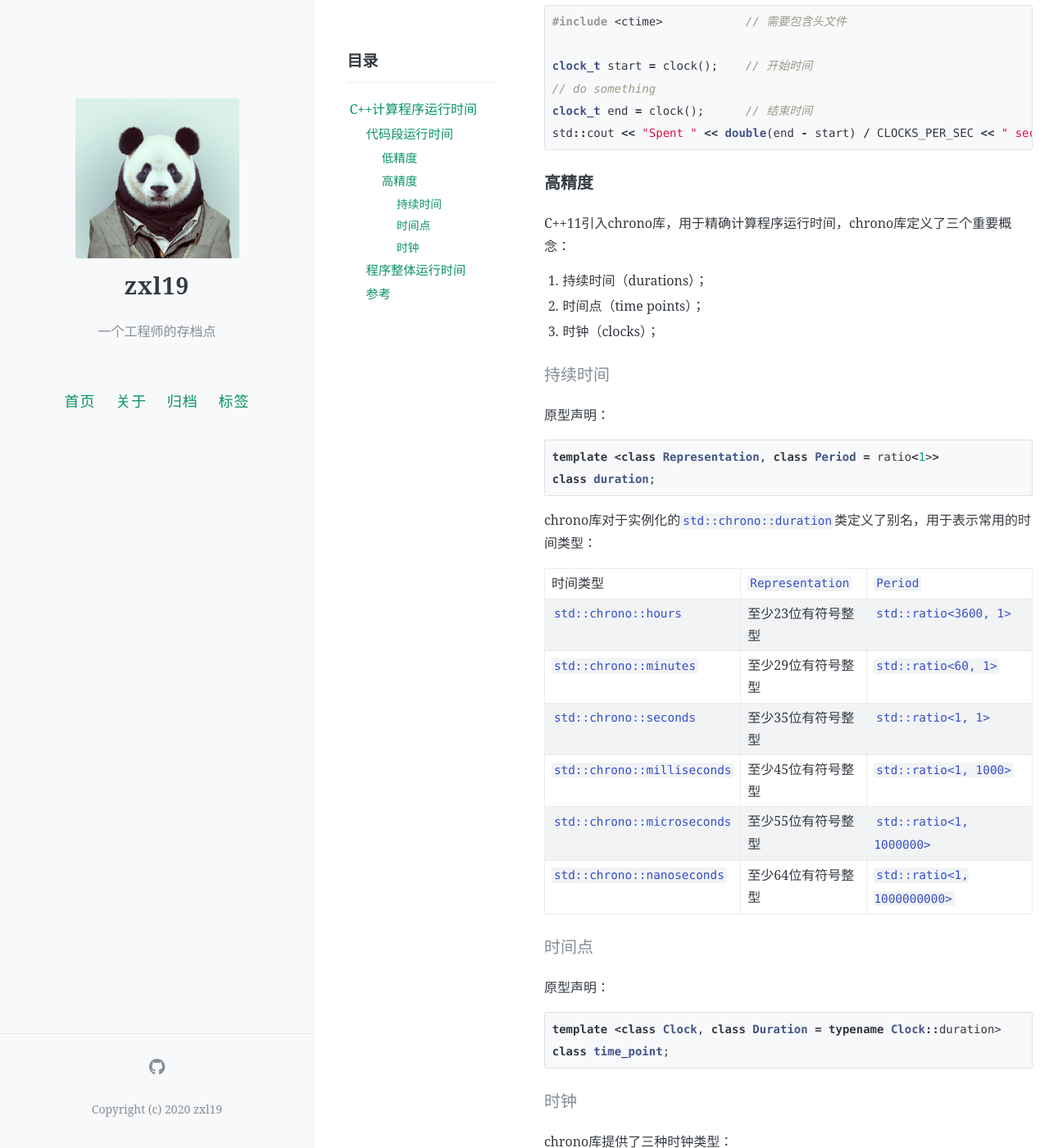
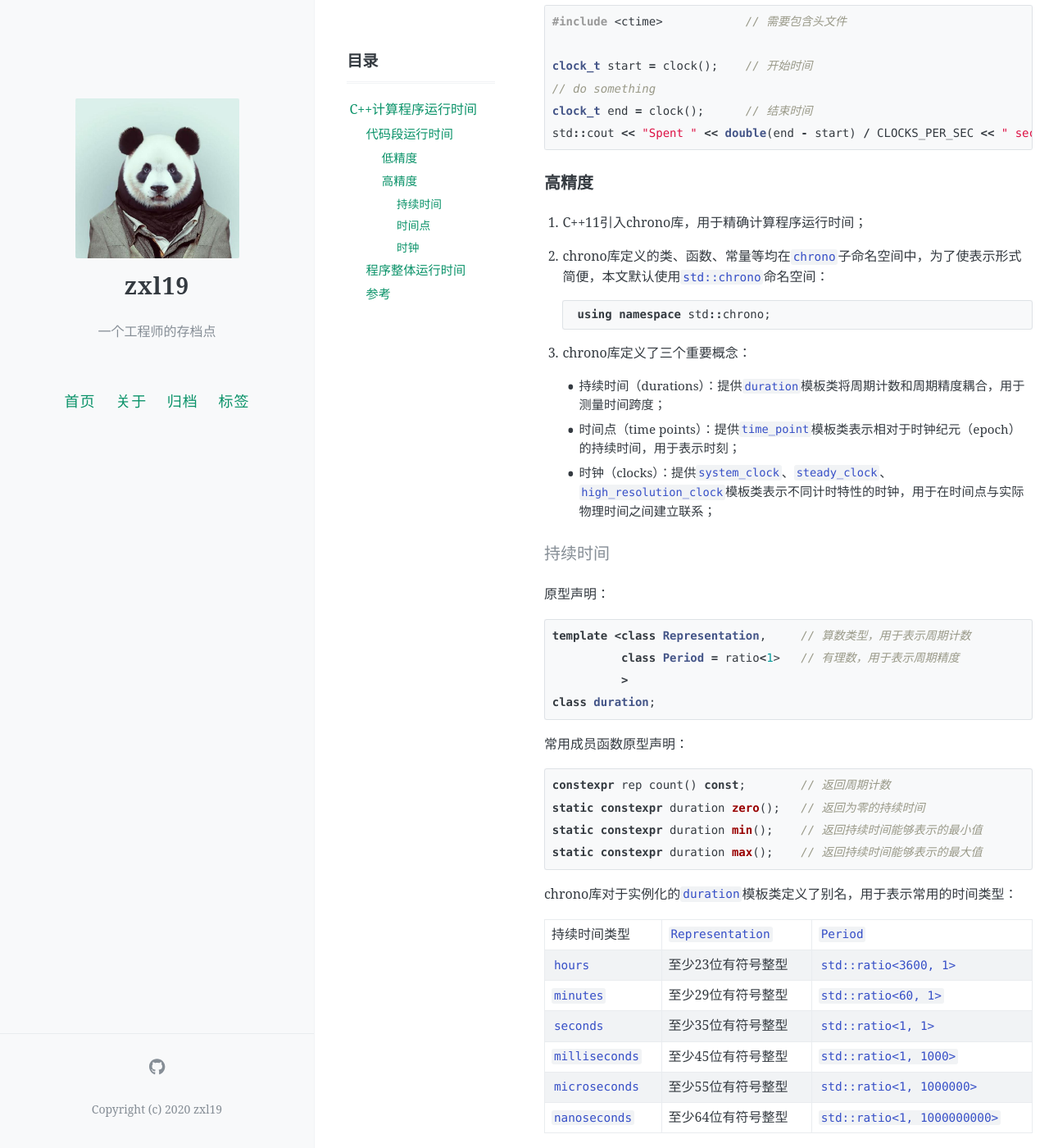
Before and after one commit to zxl19/zxl19.github.io, a Jekyll site: the page built from _posts/2021-06-02-cpp-time.md, in a window 1280 px wide and 1400 px high, scrolled down 346 px. Shown: the whole window at 82% size. Built offline with Jekyll 4.4.1, drawn with Linux system fonts in a browser that asks for light colours; comment, search, counter and statistics services are not loaded; some of the changed text lies outside the part shown.

Commit message:
Update Posts

````diff
--- a/_posts/2021-06-02-cpp-time.md
+++ b/_posts/2021-06-02-cpp-time.md
@@ -28,31 +28,56 @@ std::cout << "Spent " << double(end - start) / CLOCKS_PER_SEC << " seconds." <<
 
 ### 高精度
 
-C++11引入chrono库，用于精确计算程序运行时间，chrono库定义了三个重要概念：
+1. C++11引入chrono库，用于精确计算程序运行时间；
+2. chrono库定义的类、函数、常量等均在`chrono`子命名空间中，为了使表示形式简便，本文默认使用`std::chrono`命名空间：
 
-1. 持续时间（durations）；
-2. 时间点（time points）；
-3. 时钟（clocks）；
+    ```cpp
+    using namespace std::chrono;
+    ```
+
+3. chrono库定义了三个重要概念：
+
+    - 持续时间（durations）：提供`duration`模板类将周期计数和周期精度耦合，用于测量时间跨度；
+    - 时间点（time points）：提供`time_point`模板类表示相对于时钟纪元（epoch）的持续时间，用于表示时刻；
+    - 时钟（clocks）：提供`system_clock`、`steady_clock`、`high_resolution_clock`模板类表示不同计时特性的时钟，用于在时间点与实际物理时间之间建立联系；
 
 #### 持续时间
 
 原型声明：
 
 ```cpp
-template <class Representation, class Period = ratio<1>>
+template <class Representation,     // 算数类型，用于表示周期计数
+          class Period = ratio<1>   // 有理数，用于表示周期精度
+          >
 class duration;
 ```
 
-chrono库对于实例化的`std::chrono::duration`类定义了别名，用于表示常用的时间类型：
+常用成员函数原型声明：
 
-| 时间类型 | `Representation` | `Period` |
+```cpp
+constexpr rep count() const;        // 返回周期计数
+static constexpr duration zero();   // 返回为零的持续时间
+static constexpr duration min();    // 返回持续时间能够表示的最小值
+static constexpr duration max();    // 返回持续时间能够表示的最大值
+```
+
+chrono库对于实例化的`duration`模板类定义了别名，用于表示常用的时间类型：
+
+| 持续时间类型 | `Representation` | `Period` |
 | :--- | :--- | :--- |
-| `std::chrono::hours` | 至少23位有符号整型 | `std::ratio<3600, 1>` |
-| `std::chrono::minutes` | 至少29位有符号整型 | `std::ratio<60, 1>` |
-| `std::chrono::seconds` | 至少35位有符号整型 | `std::ratio<1, 1>` |
-| `std::chrono::milliseconds` | 至少45位有符号整型 | `std::ratio<1, 1000>` |
-| `std::chrono::microseconds` | 至少55位有符号整型 | `std::ratio<1, 1000000>` |
-| `std::chrono::nanoseconds` | 至少64位有符号整型 | `std::ratio<1, 1000000000>` |
+| `hours` | 至少23位有符号整型 | `std::ratio<3600, 1>` |
+| `minutes` | 至少29位有符号整型 | `std::ratio<60, 1>` |
+| `seconds` | 至少35位有符号整型 | `std::ratio<1, 1>` |
+| `milliseconds` | 至少45位有符号整型 | `std::ratio<1, 1000>` |
+| `microseconds` | 至少55位有符号整型 | `std::ratio<1, 1000000>` |
+| `nanoseconds` | 至少64位有符号整型 | `std::ratio<1, 1000000000>` |
+
+不同持续时间类型之间可以使用`duration_cast`模板函数相互转换，原型声明：
+
+```cpp
+template <class ToDuration, class Rep, class Period>
+constexpr ToDuration duration_cast(const duration<Rep, Period>& dtn);
+```
 
 #### 时间点
 
@@ -63,41 +88,56 @@ template <class Clock, class Duration = typename Clock::duration>
 class time_point;
 ```
 
+常用成员函数原型声明：
+
+```cpp
+duration time_since_epoch() const;  // 返回相对于时钟纪元的持续时间
+static constexpr time_point min();  // 返回时间点能够表示的最小值
+static constexpr time_point max();  // 返回时间点能够表示的最大值
+```
+
 #### 时钟
 
 chrono库提供了三种时钟类型：
 
-1. `std::chrono::system_clock`：系统时钟；
+1. `system_clock`：系统时钟；
 
     - 实时（realtime），表示真实时间，可以转换为日历时间，日历时间是一个整数，表示协调世界时（Universal Coordinated Time，UTC）1970年1月1日00:00起经过的秒数，Unix时间就采用了这种表示方式；
     - 有符号（signed count），可以用负值表示新纪元时间（epoch time）之前的时间，新纪元时间指的是即1970年1月1日00:00 UTC；
     - 系统范围（system-wide），系统中运行的所有进程可以获得相同的时间；
 
-2. `std::chrono::steady_clock`：稳定时钟，专门用于计算时间间隔；
+2. `steady_clock`：稳定时钟，专门用于计算时间间隔；
 
     - 单调性（monotonic），返回的时间是单调递增的，每次调用`now()`成员函数返回的时间总是比之前返回的时间大；
     - 稳定性（steady）：每次时钟走时对应的实际时间是相同的；
 
-3. `std::chrono::high_resolution_clock`：高精度时钟；
+3. `high_resolution_clock`：高精度时钟；
 
     - 最高精度（highest precision），是精度最高的时钟类型，时钟走时周期最小；
-    - 在不同的标准库中实现不一致，通常是`std::chrono::system_clock`或`std::chrono::steady_clock`的别名，具体实现取决于标准库和系统配置，因此不建议使用；
+    - 在不同的标准库中实现不一致，通常是`system_clock`或`steady_clock`的别名，具体实现取决于标准库和系统配置，因此不建议使用；
 
-以`std::chrono::steady_clock`为例进行说明：
+常用成员函数原型声明：
 
 ```cpp
-#include <chrono>                           // 需要包含头文件
+static time_point now() noexcept;
+```
 
-std::chrono::steady_clock::time_point start = std::chrono::steady_clock::now();     // 开始时间
+以`steady_clock`为例进行说明：
+
+```cpp
+#include <chrono>                                       // 需要包含头文件
+
+steady_clock::time_point start = steady_clock::now();   // 开始时间
 // do something
-std::chrono::steady_clock::time_point end = std::chrono::steady_clock::now();       // 结束时间
-std::chrono::milliseconds duration = std::chrono::duration_cast<std::chrono::milliseconds>(
-    end - start);                           // 计算开始时间和结束时间之间用std::chrono::milliseconds表示的持续时间
-double period_count = duration.count();     // 计算用std::chrono::milliseconds表示的持续时间中有多少个周期
-std::cout << "Spent "
-          << period_count * std::chrono::milliseconds::period::num / std::chrono::milliseconds::period::den
-          << " seconds." << std::endl;                                              // 使用周期数量和每个周期对应的时间计算运行时间（单位：s）
-std::cout << "Spent " << period_count << " milliseconds." << std::endl;             // 使用周期数量直接输出时间（单位：ms）
+steady_clock::time_point end = steady_clock::now();     // 结束时间
+milliseconds duration =
+    duration_cast<milliseconds>(end - start);           // 计算开始时间和结束时间之间用milliseconds表示的持续时间
+double period_count = duration.count();                 // 计算用milliseconds表示的持续时间中有多少个周期
+std::cout << "Spent " << period_count * milliseconds::period::num / milliseconds::period::den << " seconds."
+          << std::endl;                                 // 使用周期数量和每个周期对应的时间计算运行时间（单位：s）
+std::cout << "Spent " << period_count << " milliseconds." << std::endl; // 使用周期数量直接输出时间（单位：ms）
+
+double system_stamp = duration<double>{steady_clock::now().time_since_epoch()}.count();
 ```
 
 具体工程实现参考[gaoxiang12/faster-lio](https://github.com/gaoxiang12/faster-lio)。
````
Also changed, not shown: other parts of _posts/2021-06-02-cpp-time.md (+8 -7 lines), _posts/2021-05-25-slam-tool.md (+19 -10 lines), _posts/2021-06-23-math-tool.md (+1 -0 lines), _posts/2021-08-23-eigen-note.md (+1 -1 lines).
